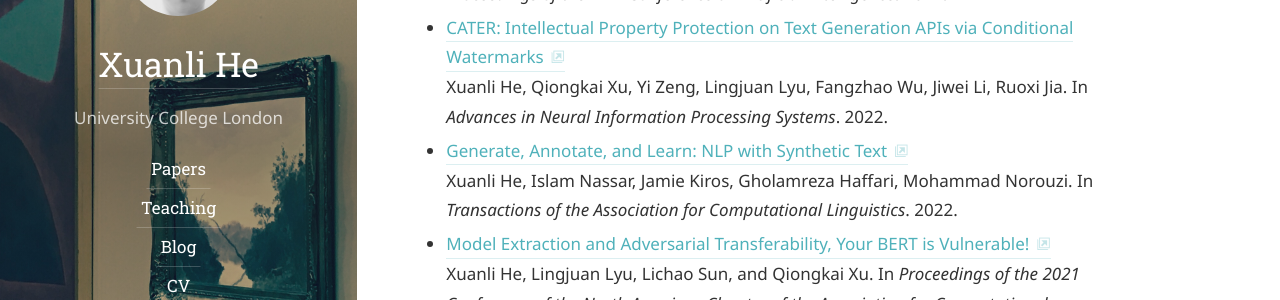
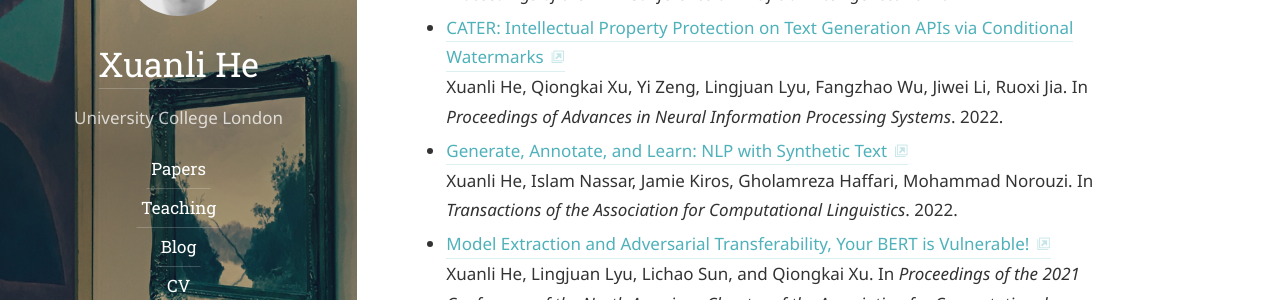
Before and after one commit to xlhex/xlhex.github.io, a Jekyll site: the page built from index.md, in a window 1280 px wide and 900 px high, scrolled down 1626 px. Shown: the part 297-597 px from the top of the window. Built offline with Jekyll 4.4.1, drawn with Linux system fonts in a browser that asks for light colours; some web fonts are replaced.

Commit message:
update cv

```diff
--- a/_data/papers.yml
+++ b/_data/papers.yml
@@ -113,7 +113,7 @@ papers:
     year: 2022
     title: "CATER: Intellectual Property Protection on Text Generation APIs via Conditional Watermarks"
     authors: "Xuanli He, Qiongkai Xu, Yi Zeng, Lingjuan Lyu, Fangzhao Wu, Jiwei Li, Ruoxi Jia"
-    booktitle: "Advances in Neural Information Processing Systems"
+    booktitle: "Proceedings of Advances in Neural Information Processing Systems"
     doc-url: https://openreview.net/forum?id=L7P3IvsoUXY
     venue: conference
   - layout: paper
```
